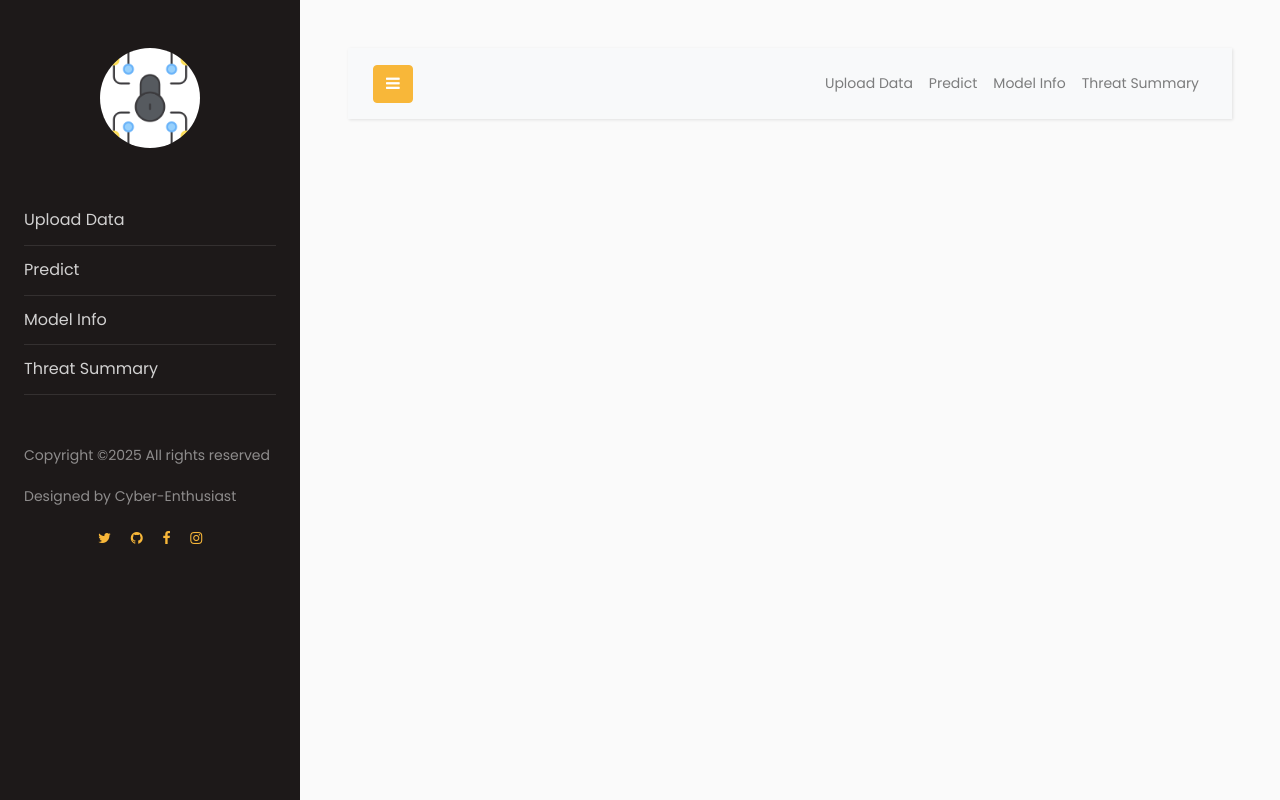
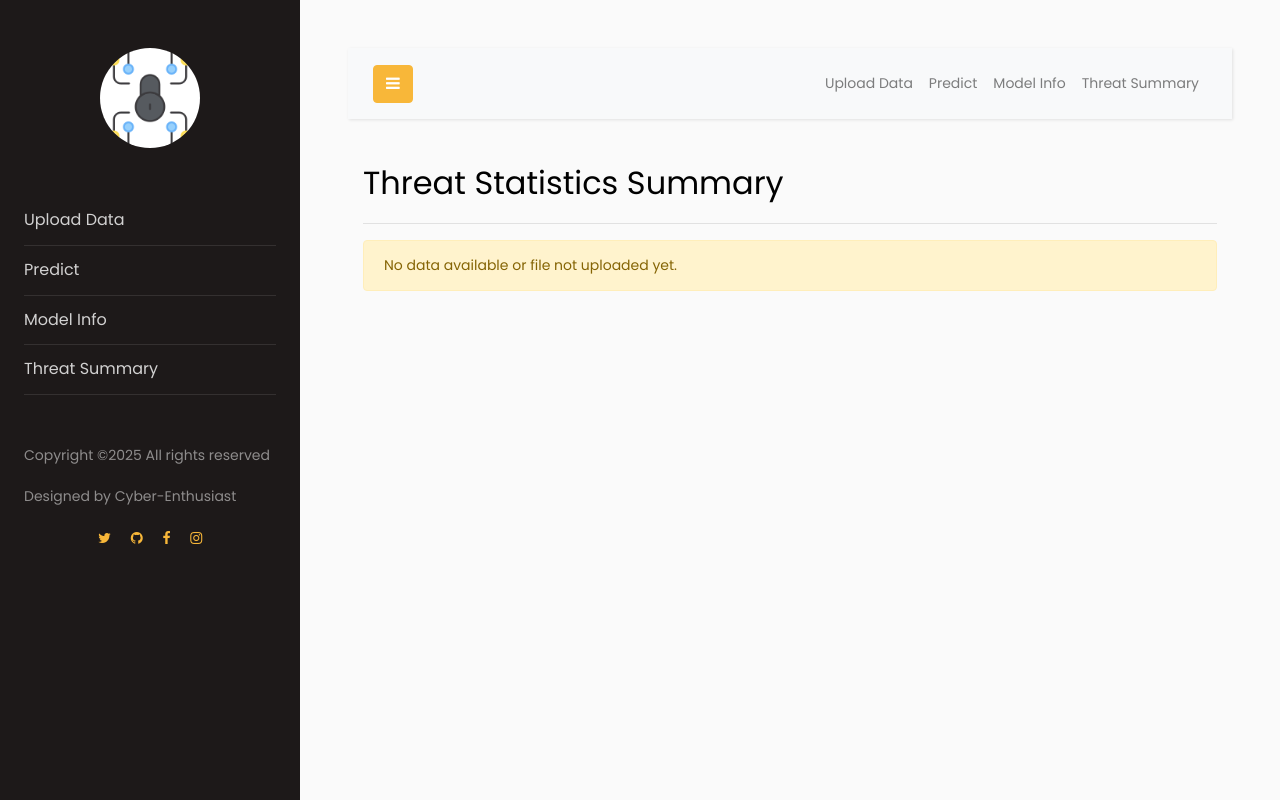
Before and after one commit to cyber-enthusiast-1/web-attack-detector, a Flask app: template web-attack/templates/threat.html in a window 1280 px wide. Run offline with Flask 3, Linux system fonts and the light colour scheme; the template is opened without the code that fills it, so the values that code supplies are empty; parts of the project's set-up code (start-up, migrations or seed data) failed here and were passed over; some libraries are stand-ins or nearby versions.

Commit message:
Updated threat.html

```diff
--- a/web-attack/templates/threat.html
+++ b/web-attack/templates/threat.html
@@ -1,7 +1,33 @@
 {% extends 'index.html' %}
 
-{% block title %} Threat Summary{% endblock %}
+{% block title %} Threat Statistics Summary{% endblock %}
 
 {% block content %}
 
+    <div class="container mt-3">
+        <h2 class="mt-3">Threat Statistics Summary</h2>
+        <hr>
+
+        {% if summary %}
+            <ul class="list-group mb-4">
+                {% for label, count in summary.items() %}
+                    <li class="list-group-item d-flex justify-content-between align-items-center">
+                        {{ label }}
+                        <span class="badge bg-primary rounded-pill">{{ count }}</span>
+                    </li>
+                {% endfor %}
+            </ul>
+
+            <!-- Plotly chart -->
+            <div class="card p-4 shadow-sm">
+                <h4 class="mb-3">Visual Representation</h4>
+                {{ bar_plot_div|safe }}
+            </div>
+        {% else %}
+            <div class="alert alert-warning" role="alert">
+                No data available or file not uploaded yet.
+            </div>
+        {% endif %}
+    </div>
+
 {% endblock %}
```
